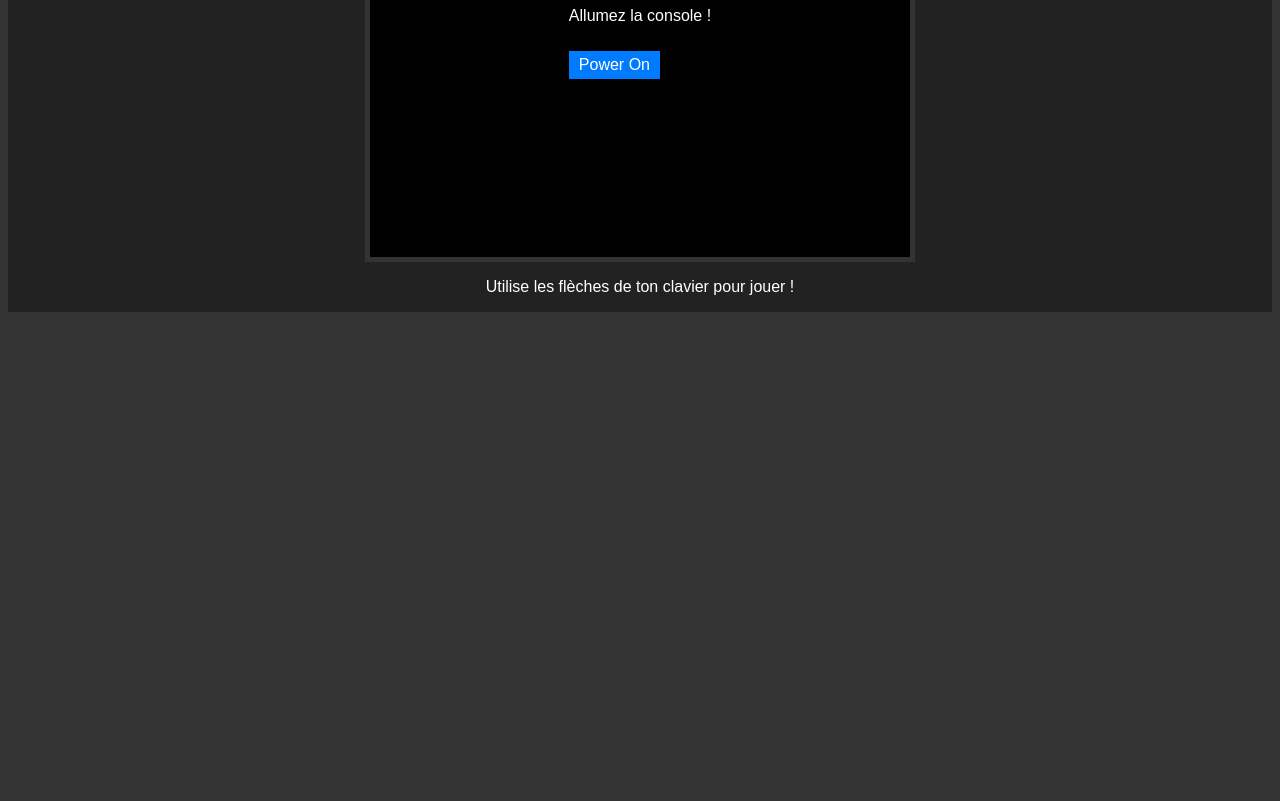
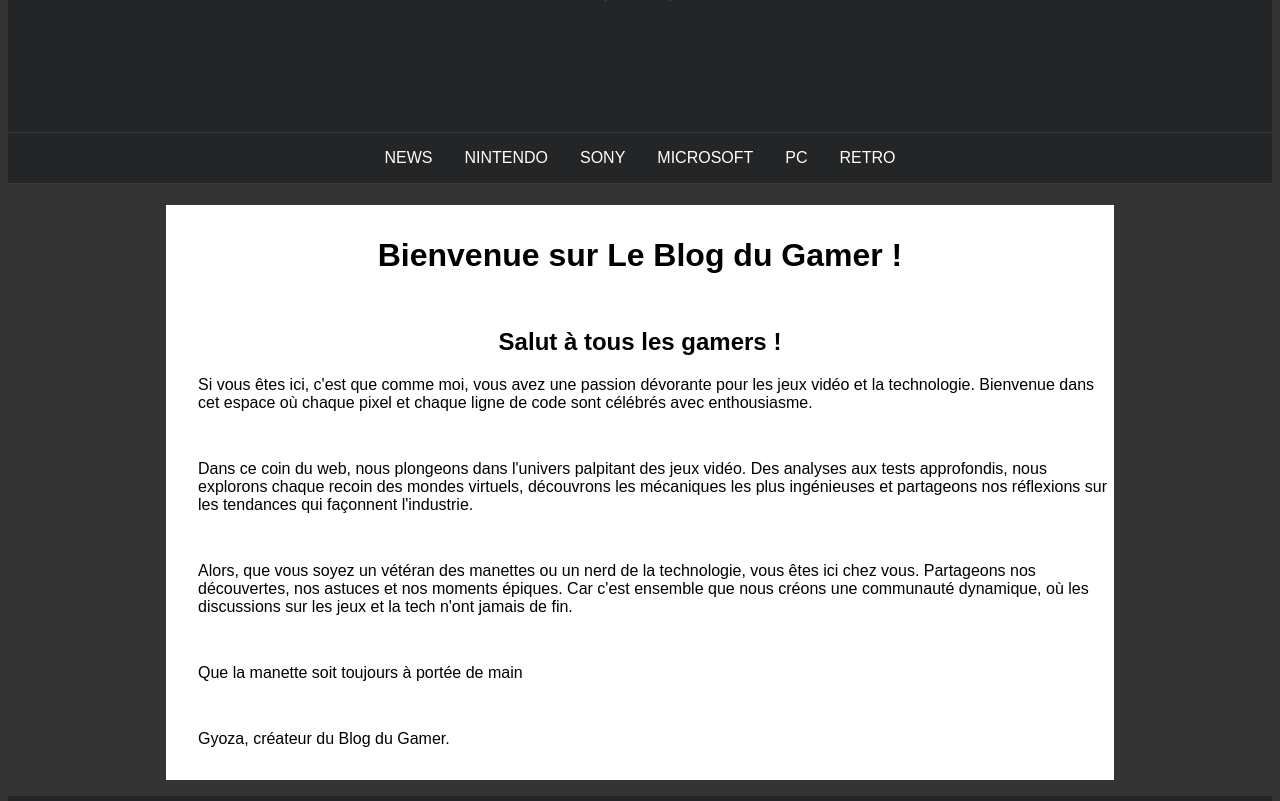
Before and after one commit to JonathanDevred/bdg, a React (Vite) app: page /about in a window 1280 px wide. Before the commit this address had no page. Shown: the part 480-1281 px from the top of the page. Before the commit the page ends 800 px from the top, so only its background shows below. Built offline with nearby package versions, Linux system fonts and the light colour scheme.

Commit message:
css update and about page created

```diff
--- a/src/App.jsx
+++ b/src/App.jsx
@@ -18,6 +18,7 @@ import TagPage from './pages/TagPage';
 import AdminCommentsPage from './pages/AdminCommentsPage';
 import AdminUsersPage from './pages/AdminUsersPage';
 import ContactPage from './pages/ContactPage';
+import AboutPage from './pages/AboutPage';
 
 function App() {
   const [isLoggedIn, setIsLoggedIn] = useState(false);
@@ -50,6 +51,7 @@ function App() {
         <Route path="/forgot" element={<ForgotPage />} />
         <Route path="/reset-password/:user_id/:token" element={<RecoverPage />} />
         <Route path="/contact" element={<ContactPage isLoggedIn={isLoggedIn} />} />
+        <Route path="/about" element={<AboutPage isLoggedIn={isLoggedIn} />} />
         <Route path="/admin-dashboard" element={<AdminGuard element={<AdminPage />} />} />
         <Route path="/admin/comments" element={<AdminGuard element={<AdminCommentsPage />} />} />
         <Route path="/admin/users" element={<AdminGuard element={<AdminUsersPage />} />} />
--- /dev/null
+++ b/src/pages/AboutPage/index.jsx
@@ -0,0 +1,33 @@
+import Footer from '../../components/Footer';
+import Header from '../../components/Header/index';
+import NavBar from '../../components/NavBar';
+import HomeLinkBlack from '../../components/HomeLink';
+import './styles.scss';
+
+const AboutPage = () => {
+
+
+  return (
+    <div>
+      <HomeLinkBlack />
+      <Header />
+      <NavBar />
+      <main className="about-page">
+
+      <h1>Bienvenue sur Le Blog du Gamer !</h1>
+
+    <h2>Salut à tous les gamers !</h2>
+    <p>Si vous êtes ici, c'est que comme moi, vous avez une passion dévorante pour les jeux vidéo et la technologie. Bienvenue dans cet espace où chaque pixel et chaque ligne de code sont célébrés avec enthousiasme.</p>
+    <p>Dans ce coin du web, nous plongeons dans l'univers palpitant des jeux vidéo. Des analyses aux tests approfondis, nous explorons chaque recoin des mondes virtuels, découvrons les mécaniques les plus ingénieuses et partageons nos réflexions sur les tendances qui façonnent l'industrie.</p>
+    <p>Alors, que vous soyez un vétéran des manettes ou un nerd de la technologie, vous êtes ici chez vous. Partageons nos découvertes, nos astuces et nos moments épiques. Car c'est ensemble que nous créons une communauté dynamique, où les discussions sur les jeux et la tech n'ont jamais de fin.</p>
+    <p>Que la manette soit toujours à portée de main</p>
+
+    <p>Gyoza, créateur du Blog du Gamer.</p>
+
+        </main>
+      <Footer />
+    </div>
+  );
+};
+
+export default AboutPage;
--- /dev/null
+++ b/src/pages/AboutPage/styles.scss
@@ -0,0 +1,15 @@
+.about-page {
+    background-color: #ffffff;
+    width: 75%;
+    margin: 0 auto;
+
+    h1, h2 {
+        padding-top: 2rem;
+        text-align: center;
+    }
+
+    p {
+        padding: 0 0 2rem 2rem;
+
+    }
+}
--- a/src/pages/RecoverPage/index.jsx
+++ b/src/pages/RecoverPage/index.jsx
@@ -47,7 +47,7 @@ const RecoverPage = () => {
         <h1 className="title">Nouveau mot de passe</h1>
 
         <form className="forgot-form" onSubmit={handleSubmit}>
-          <div className="form-group">
+          <div className="form">
             <label htmlFor="password">Nouveau mot de passe :</label>
             <TextInput
               id="password"
--- a/src/pages/RecoverPage/styles.scss
+++ b/src/pages/RecoverPage/styles.scss
@@ -1,3 +1,7 @@
 .recover-container {
     background-color: #242526;
 }
+
+.form-link a{
+    font-weight: 700;
+}
--- a/src/pages/SigninPage/index.jsx
+++ b/src/pages/SigninPage/index.jsx
@@ -77,7 +77,13 @@ const SigninPage = () => {
           <PasswordInput label="Retapez votre mot de passe :" id="confirmPassword" value={confirmPassword} onChange={e => setConfirmPassword(e.target.value)} />
 
           <button type="submit">Créer le compte</button>
+
+          <p className="form-link">
+            Vous avez déjà un compte?&nbsp;
+            <Link to="/login">Connectez-vous.</Link>
+          </p>
         </form>
+
 
         {successMessage && <p className="success-message">{successMessage}</p>}
         {errorMessage && <p className="error-message">{errorMessage}</p>}
--- a/src/pages/SigninPage/styles.scss
+++ b/src/pages/SigninPage/styles.scss
@@ -68,7 +68,7 @@
       text-align: center;
 
       a {
-        color: #000000;
+        color: #007bff;
         text-decoration: none;
         font-weight: 700;
       }
```
